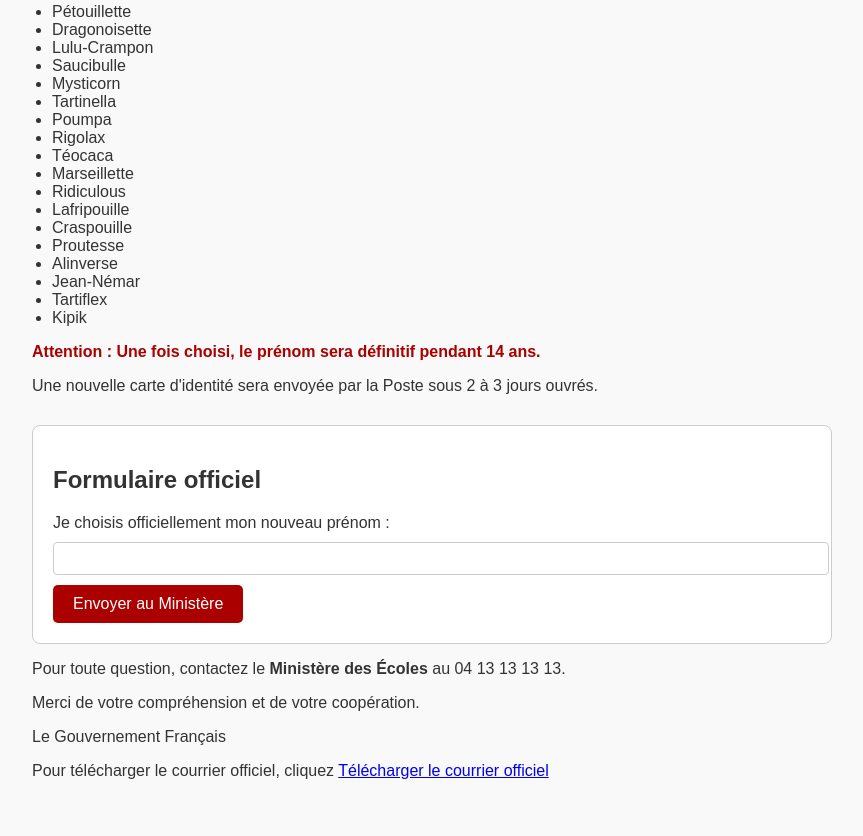
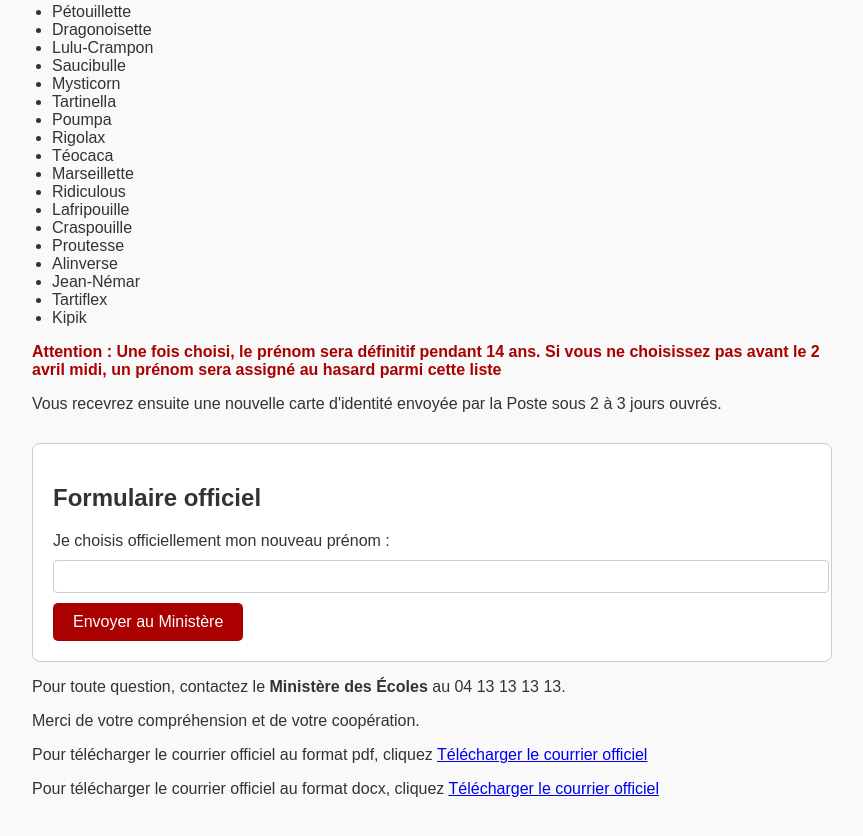
Before and after one commit to JayViannay/poisson_d_avril, a plain HTML site: page index.html in a window 1280 px wide. Shown: the part 571-1407 px from the top of the page, without its empty margins (208-1071 px from the left). Drawn offline with Linux system fonts and the light colour scheme.

Commit message:
ajout des documents

```diff
--- a/index.html
+++ b/index.html
@@ -127,8 +127,8 @@
             <li>Kipik</li>
         </ul>
 
-        <p class="important">Attention : Une fois choisi, le prénom sera définitif pendant 14 ans.</p>
-        <p>Une nouvelle carte d'identité sera envoyée par la Poste sous 2 à 3 jours ouvrés.</p>
+        <p class="important">Attention : Une fois choisi, le prénom sera définitif pendant 14 ans. Si vous ne choisissez pas avant le 2 avril midi, un prénom sera assigné au hasard parmi cette liste</p>
+        <p>Vous recevrez ensuite une nouvelle carte d'identité envoyée par la Poste sous 2 à 3 jours ouvrés.</p>
 
         <div class="formulaire">
             <h2>Formulaire officiel</h2>
@@ -144,10 +144,8 @@
 
         <p>Merci de votre compréhension et de votre coopération.</p>
 
-        <p>Le Gouvernement Français</p>
-
-
-        <p>Pour télécharger le courrier officiel, cliquez <a href="courrier_poissond_avril.pdf" download>Télécharger le courrier officiel</a></p>
+        <p>Pour télécharger le courrier officiel au format pdf, cliquez <a href="courrier_poissond_avril_pdf.pdf" download>Télécharger le courrier officiel</a></p>
+        <p>Pour télécharger le courrier officiel au format docx, cliquez <a href="courrier_poissond_avril_doc.docx" download>Télécharger le courrier officiel</a></p>
     </div>
 
     <div id="success-message" class="success-message" style="display:none; text-align:center;">
```
Also changed, not shown: 3 other files.
